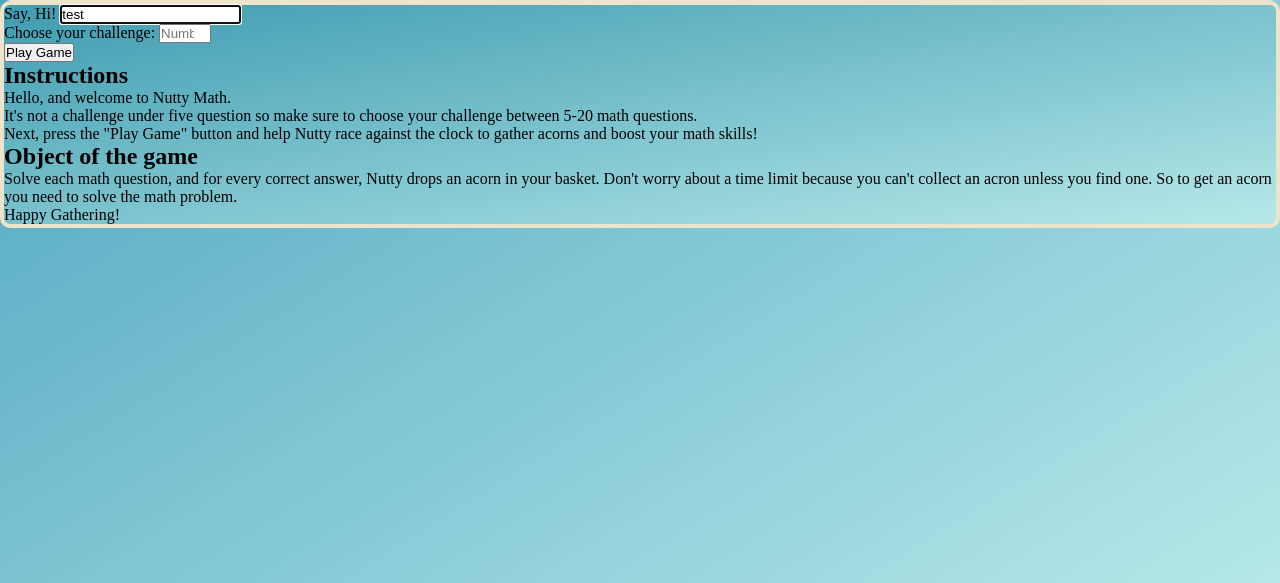
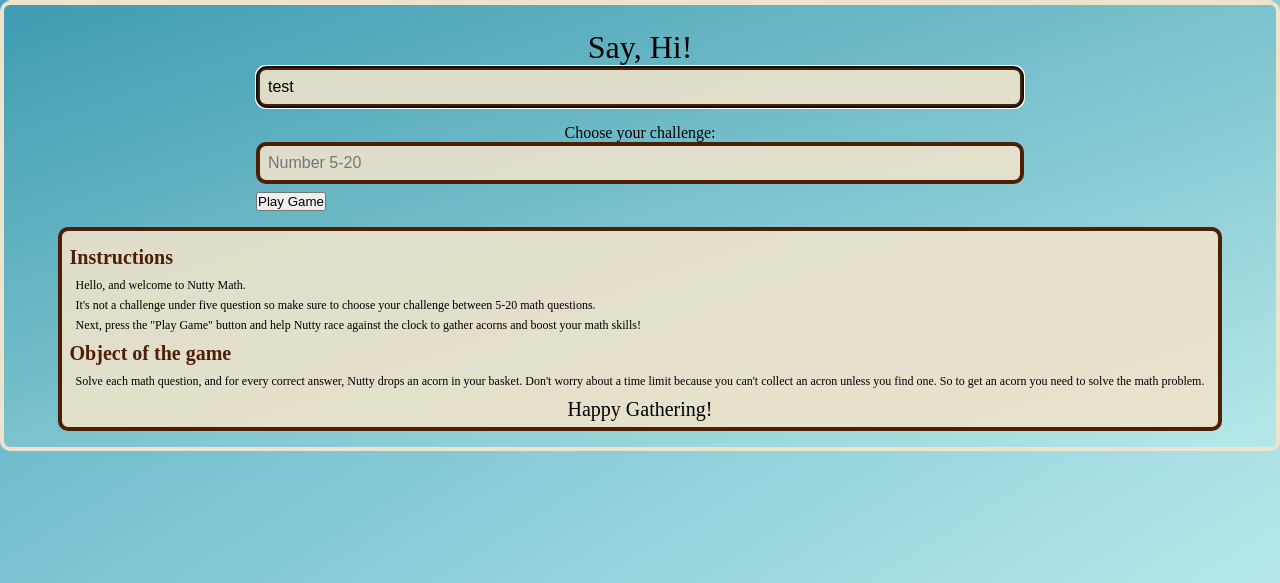
Before and after one commit to CraigB73/nutty-math, a plain HTML site: page index.html in a window 1280 px wide. Shown: the part 217-800 px from the top of the page. Drawn offline with Linux system fonts and the light colour scheme; a web font is replaced by a local one.

Commit message:
Add style to main section

```diff
--- a/assets/css/style.css
+++ b/assets/css/style.css
@@ -49,12 +49,6 @@ body {
   align-items: center;
   padding: 0;
   margin-top: 18px;
-
-}
-
-/* Push the header up closer to the back arrow link*/
-.game-header {
-  margin-top: -18px;
 }
 
 .h1-wrapper {
@@ -76,12 +70,12 @@ body {
   z-index: 2;
 }
 
-/* Position in header text*/
+/* Position header text*/
 span:first-child {
   text-align: right;
 }
 
-/*Positioning of cartoon squirrel */
+/* Postions squirrel image*/
 .header-img-wrapper {
   max-width: 100px;
   display: flex;
@@ -95,3 +89,97 @@ span:first-child {
   height: auto;
   width: 100%;
 }
+
+/* Wraps the index.html main element */
+.home-main-container {
+  display: flex;
+  flex-direction: column;
+  justify-content: center;
+  align-items: center;
+  margin: auto 0;
+  padding: 1rem ;
+}
+
+ /* Start of the name input home page */
+ .form-wrapper-home{
+  width: 60vw;
+  display: flex;
+  flex-direction: column;
+  gap: 8px;
+ }
+
+.name-input-wrapper{
+  display: flex;
+  flex-direction: column;
+  align-items: center;
+  margin-top: 8px;
+}
+
+label {
+  font-size: 2rem;
+}
+
+.amount-label{
+  font-size: 1rem;
+}
+
+.name-input-wrapper > input {
+  width: 100%;
+  padding: 8px;
+  font-size: 1.0rem;
+  border: 4px solid var(--header);
+  border-radius: 10px;
+  background-color: rgba(238, 227, 203, 0.9);
+}
+
+  /* For the instruction wrapper home page */
+.instruction-wrapper {
+  display: flex;
+  flex-direction: column;
+  padding: 8px;
+  margin-top: 16px;
+  line-height: 20px;
+  border: 4px solid var(--header);
+  border-radius: 10px;
+  background-color: rgba(238, 227, 203, 0.9);
+}
+
+.instruction-wrapper > p:last-child {
+  align-self: center;
+  padding-top: 8px;
+  font-size: 1.25rem;
+}
+
+.instruction-headers {
+  margin-top: 8px;
+  margin-bottom: 8px;
+  font-size: 1.25rem;
+  color: var(--header);
+}
+
+.instruction-wrapper P {
+  padding: 0 6px;
+  text-align: left;
+  font-size: 12px;
+}
+
+.first-name {
+  color: var(--header-text);
+  font-styling: italic;
+  font-weight: 900;
+}
+
+.challenge-total-wrapper {
+  display: flex;
+  justify-content: space-around;
+  align-items: center;
+  margin-top: 16px;
+}
+
+.challenge-total-wrapper > input {
+  width: 25px;
+  text-align: center;
+  background-color: transparent;
+  margin-right: 16px;
+  margin-bottom: -4px;
+}
```
